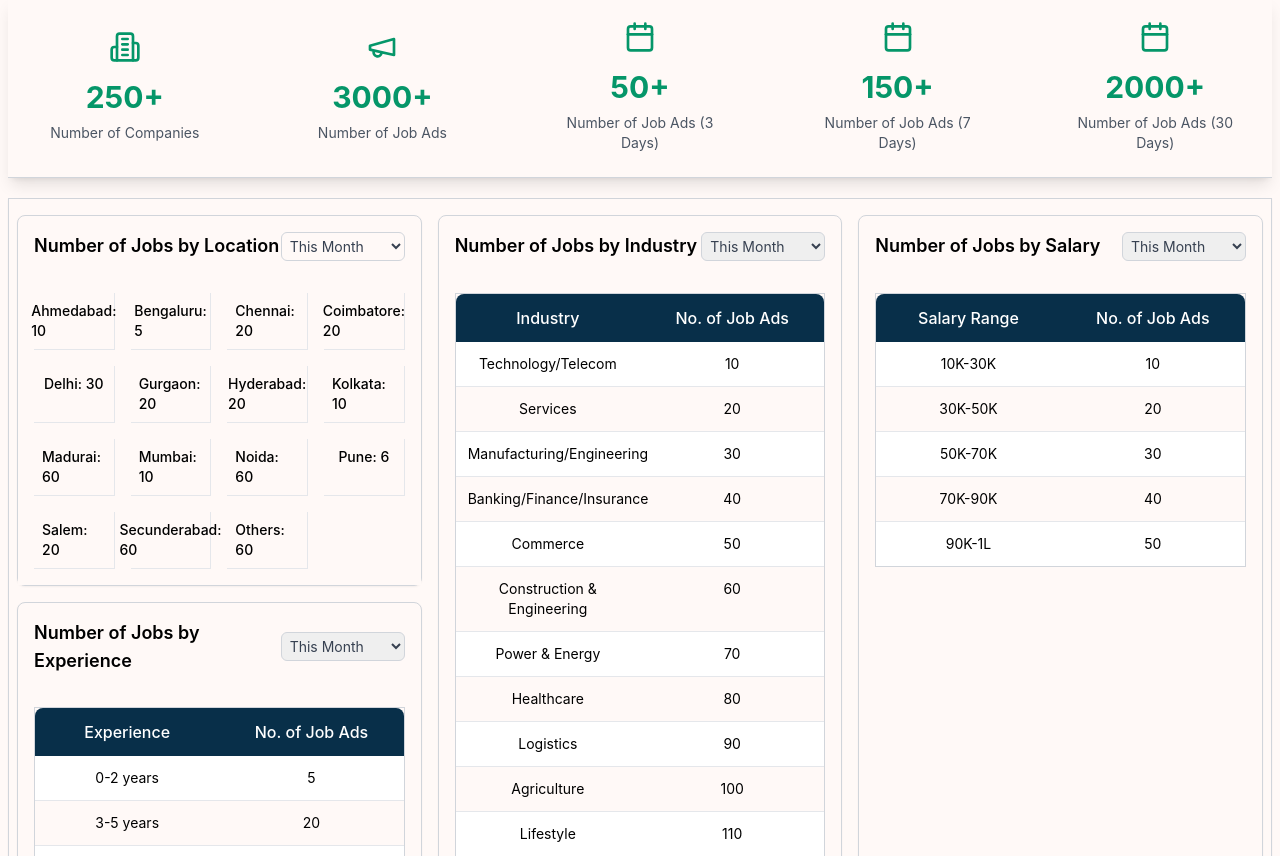
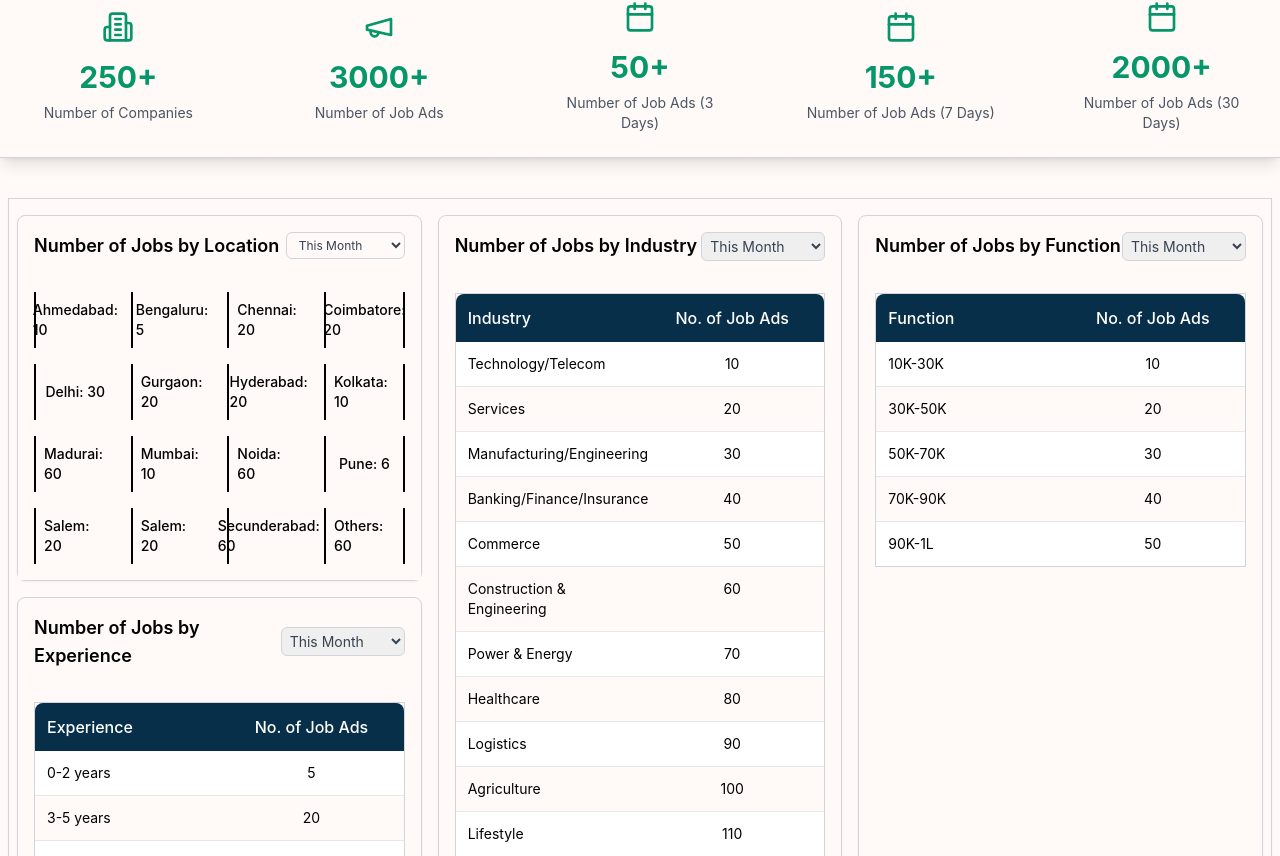
Before and after one commit to shanakasp/web-app, a React (Create React App) app: page / in a window 1280 px wide. Shown: the part 904-1760 px from the top of the page. Built offline with nearby package versions, Linux system fonts and the light colour scheme; a web font is replaced by a local one.

Commit message:
modified StatsPanel.jsx in Landingpage

```diff
--- a/src/pages/Landingpage/StatsPanel.jsx
+++ b/src/pages/Landingpage/StatsPanel.jsx
@@ -31,8 +31,8 @@ const StatsPanel = () => {
   ];
 
   return (
-    <div className="w-full mx-auto pt-5 px-2 bg-[#fff9f7] z-30">
-      {/* Stats cards overlaid on waves */}
+    <div>
+      {" "}
       <div className="relative z-10 w-full bg-[#fff9f7] pb-5 ">
         <div className="grid grid-cols-1 md:grid-cols-3 lg:grid-cols-5 gap-6 border-b border-gray-300 shadow-lg">
           {stats.map((stat, index) => (
@@ -51,6 +51,8 @@ const StatsPanel = () => {
           ))}
         </div>
       </div>
+      <div className="w-full mx-auto pt-5 px-2 bg-[#fff9f7] z-30">
+        {/* Stats cards overlaid on waves */}
 
         <div className="grid grid-cols-1 md:grid-cols-2 lg:grid-cols-3  mb-5 gap-4 bg-[#fff9f7] z-30 shadow-sm border border-gray-300 py-4 px-2 shadow-sm ">
           {/* Left Column - 2 tables */}
@@ -60,13 +62,13 @@ const StatsPanel = () => {
                 <h2 className="text-lg font-semibold">
                   Number of Jobs by Location
                 </h2>
-              <select className="border border-gray-300 rounded-md p-1 text-sm text-gray-700 bg-[#fff9f7]">
+                <select className="border border-gray-300 rounded-md px-2 py-1 text-xs text-gray-700 bg-[#fff9f7]">
                   <option>This Month</option>
                   <option>Last Month</option>
                   <option>Last 3 Months</option>
                 </select>
               </div>
-            <div className="grid grid-cols-2 sm:grid-cols-4 gap-4 p-4 bg-[#fff9f7]">
+              <div className="grid grid-cols-4 gap-4 p-4 bg-[#fff9f7]">
                 {[
                   { location: "Ahmedabad", count: 10 },
                   { location: "Bengaluru", count: 5 },
@@ -81,12 +83,15 @@ const StatsPanel = () => {
                   { location: "Noida", count: 60 },
                   { location: "Pune", count: 6 },
                   { location: "Salem", count: 20 },
+                  { location: "Salem", count: 20 },
                   { location: "Secunderabad", count: 60 },
                   { location: "Others", count: 60 },
                 ].map((job, index) => (
                   <div
                     key={index}
-                  className="flex flex-col items-center border-r border-b border-gray-200 border-solid p-2"
+                    className={`flex flex-col items-center justify-center p-2 border-l-2 border-black ${
+                      (index + 1) % 4 === 0 ? "border-r-2" : "" // Adds right border to the last item in each row
+                    }`}
                   >
                     <span className="text-sm font-medium">
                       {job.location}: {job.count}
@@ -110,7 +115,7 @@ const StatsPanel = () => {
               <div className="p-4 bg-[#fff9f7]">
                 <div className="w-full border border-gray-300">
                   <div className="grid grid-cols-2 bg-sky-950 text-white rounded-t-lg">
-                  <div className="p-3 font-medium text-center">Experience</div>
+                    <div className="p-3 font-medium text-left">Experience</div>
                     <div className="p-3 font-medium text-center">
                       No. of Job Ads
                     </div>
@@ -130,7 +135,7 @@ const StatsPanel = () => {
                           index % 2 === 0 ? "bg-white" : "bg-[#fff9f7]"
                         }`}
                       >
-                      <div className="p-3 text-sm text-center">{item.exp}</div>
+                        <div className="p-3 text-sm text-left">{item.exp}</div>
                         <div className="p-3 text-sm text-center">
                           {item.count}
                         </div>
@@ -157,7 +162,7 @@ const StatsPanel = () => {
             <div className="p-4 bg-[#fff9f7]">
               <div className="w-full border border-gray-300">
                 <div className="grid grid-cols-2 bg-sky-950 text-white rounded-t-lg">
-                <div className="p-3 font-medium text-center">Industry</div>
+                  <div className="p-3 font-medium text-left">Industry</div>
                   <div className="p-3 font-medium text-center">
                     No. of Job Ads
                   </div>
@@ -183,10 +188,12 @@ const StatsPanel = () => {
                         index % 2 === 0 ? "bg-white" : "bg-[#fff9f7]"
                       }`}
                     >
-                    <div className="p-3 text-sm text-center">
+                      <div className="p-3 text-sm text-left">
                         {item.industry}
                       </div>
-                    <div className="p-3 text-sm text-center">{item.count}</div>
+                      <div className="p-3 text-sm text-center">
+                        {item.count}
+                      </div>
                     </div>
                   ))}
                 </div>
@@ -197,7 +204,9 @@ const StatsPanel = () => {
           {/* Right Column */}
           <div className="flex flex-col bg-fff9f7 rounded-lg shadow-sm border border-gray-300 hover:shadow-md transition-shadow duration-200">
             <div className="flex items-center justify-between p-4">
-            <h2 className="text-lg font-semibold">Number of Jobs by Salary</h2>
+              <h2 className="text-lg font-semibold">
+                Number of Jobs by Function
+              </h2>
               <select className="border border-gray-300 rounded-md p-1 text-sm text-gray-700">
                 <option>This Month</option>
                 <option>Last Month</option>
@@ -207,7 +216,7 @@ const StatsPanel = () => {
             <div className="p-4 bg-[#fff9f7]">
               <div className="w-full border border-gray-300">
                 <div className="grid grid-cols-2 bg-sky-950 text-white rounded-t-lg">
-                <div className="p-3 font-medium text-center">Salary Range</div>
+                  <div className="p-3 font-medium text-left">Function</div>
                   <div className="p-3 font-medium text-center">
                     No. of Job Ads
                   </div>
@@ -226,10 +235,13 @@ const StatsPanel = () => {
                         index % 2 === 0 ? "bg-white" : "bg-[#fff9f7]"
                       }`}
                     >
-                    <div className="p-3 text-sm text-center">{item.salary}</div>
-                    <div className="p-3 text-sm text-center">{item.count}</div>
+                      <div className="p-3 text-sm text-left">{item.salary}</div>
+                      <div className="p-3 text-sm text-center">
+                        {item.count}
+                      </div>
                     </div>
                   ))}
+                </div>
               </div>
             </div>
           </div>
```
Lines whose indentation alone changed are shown as unchanged.
